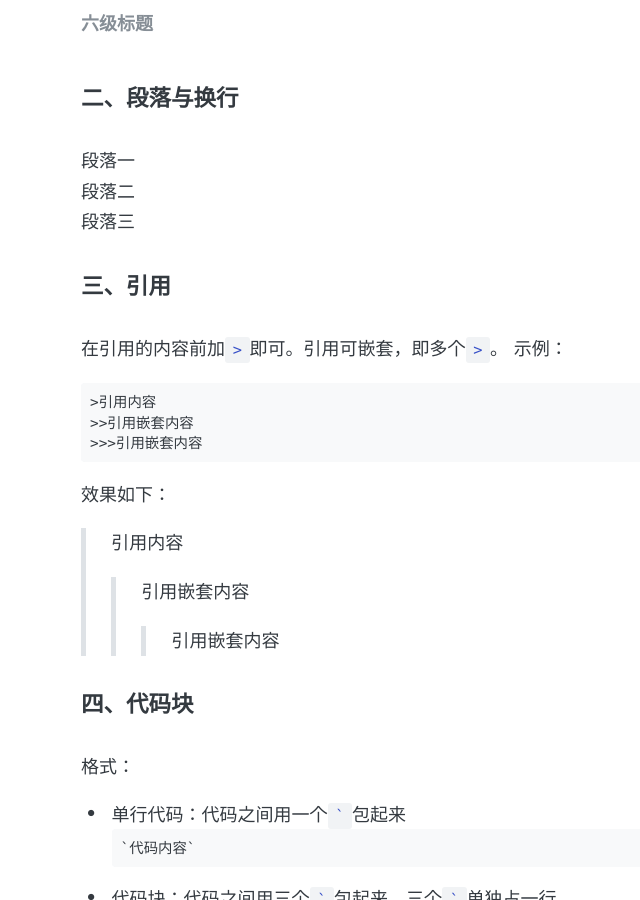
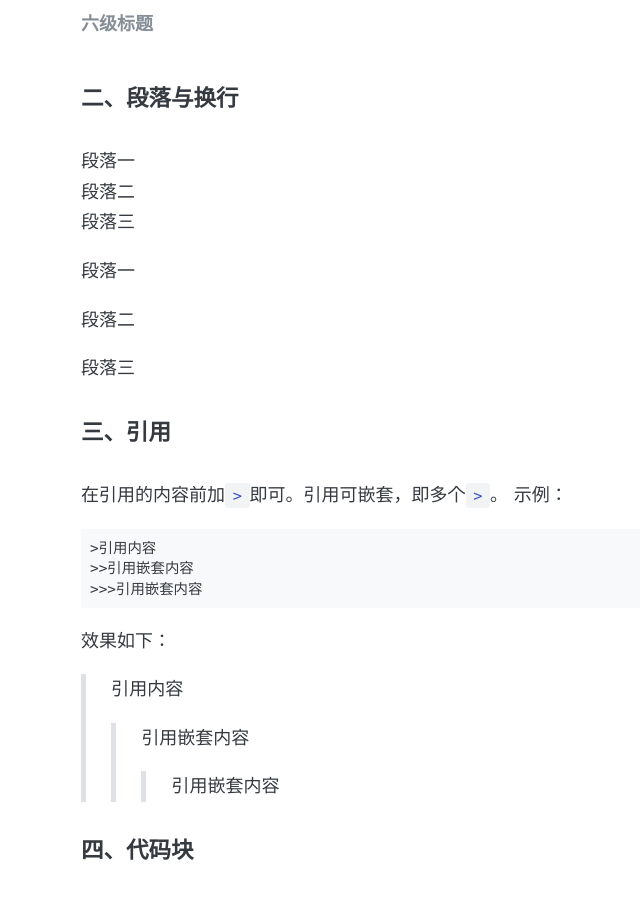
Before and after one commit to perfiffer/perfiffer.github.io, a Jekyll site: the page built from _posts/2019-04-16-markdown语法.md, in a window 1280 px wide and 900 px high, scrolled down 1572 px. Shown: the whole window, without its empty margins (145-785 px from the left). Built offline with Jekyll 4.4.1, drawn with Linux system fonts in a browser that asks for light colours; some web fonts are replaced; comment, search, counter and statistics services are not loaded.

Commit message:
update blog

```diff
--- a/_posts/2019-04-16-markdown语法.md
+++ b/_posts/2019-04-16-markdown语法.md
@@ -43,6 +43,12 @@ comments: true
 #### 二、段落与换行
 段落一
 段落二
+段落三
+
+段落一
+
+段落二
+
 段落三
 
 #### 三、引用
```
